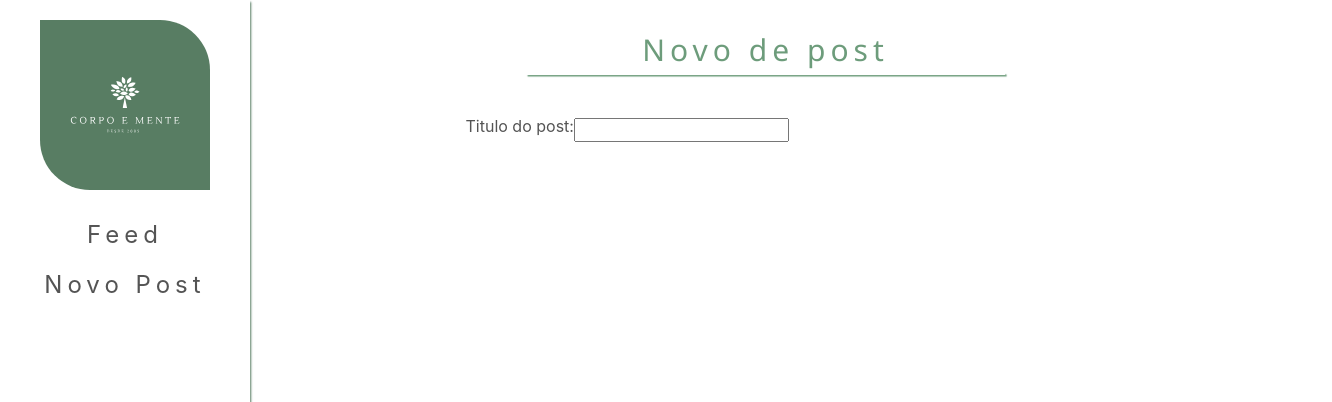
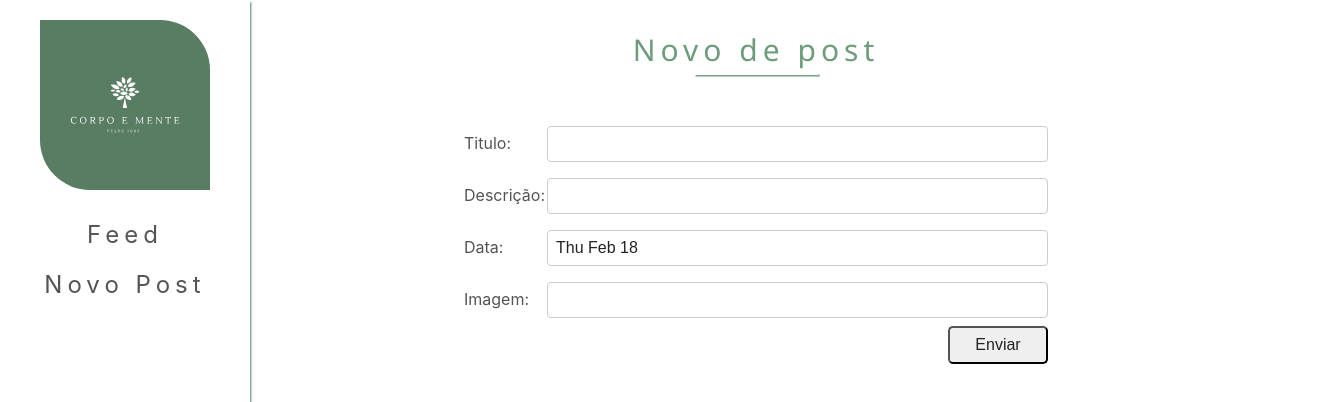
Before and after one commit to beatrizperez1914/RedeSocial, a React (Create React App) app: page / in a window 1280 px wide. Shown: the top 402 px of the page, 1332 px wide, since content can reach past the window. Built offline with nearby package versions, Linux system fonts and the light colour scheme.

Commit message:
:up - atualização no layout de cadastro

```diff
--- a/src/Pages/form/index.js
+++ b/src/Pages/form/index.js
@@ -1,6 +1,23 @@
-import React from 'react';
+import React, { useState } from 'react';
 import './style.css'
-const index = () => {
+
+const DEFAULT_LIST = {
+    title: '',
+    imageurl: '',
+    userAvatar: '',
+    description: '',
+    date: (new Date().toDateString().substr(0,10))
+
+}
+
+const Index = () => {
+
+    const [values, setValues] = useState(DEFAULT_LIST);
+
+    const handlerChange = (evento) =>{
+        setValues(values =>({...values, title: evento.target.value}))
+    }
+
     return (
         <div className="form-container">
             <div className="description-line">
@@ -8,11 +25,48 @@ const index = () => {
                 <div className="line"></div>
             </div>
             <form>
-                    <label>Titulo do post:</label>
-                    <input></input>
+                  <FormGroup
+                    required
+                    name="title"
+                    label="Titulo"
+                    onChange={handlerChange}
+                    value={values.title}
+                />
+                <FormGroup
+                    required
+                    name="description"
+                    label="Descrição"
+                    onChange={handlerChange}
+                    value={values.description}
+                />
+                <FormGroup
+                    required
+                    name="date"
+                    label="Data"
+                    onChange={handlerChange}
+                    value={values.date}
+                    type="date"
+                />
+                <FormGroup
+                    required
+                    name="imageUrl"
+                    label="Imagem"
+                    onChange={handlerChange}
+                    value={values.imageUrl}
+                />
+                <button type="submit">Enviar</button>
             </form>
         </div>
     )
 }
 
-export default index
+const FormGroup = ({value, name, onCharge, label}) => {
+    return(
+        <div className="form-group">
+            <label htmlFor={name}>{label}:</label>
+            <input name={name} value={value} onCharge={onCharge}></input>
+        </div>
+    )
+}
+
+export default Index
--- a/src/Pages/form/style.css
+++ b/src/Pages/form/style.css
@@ -1,39 +1,51 @@
-.form-container{
-    padding-left: 251px;
+
+.form-container {
+    display: flex;
+    flex-direction: column;
+    width: 90%;
+    align-items: center;
+    padding-left: 180px;
 }
 
-.description-line>h2{
-    font-family:'Segoe UI', Tahoma, Geneva, Verdana, sans-serif;
-    font-weight: 500;
-    font-size: 30px;
-    margin-bottom: 8px;
-    letter-spacing: 5px;
-    color: #6d9c7b;
-
+.form-container>h1 {
+    font-size: 2rem;
+    font-weight: 800;
 }
 
-.description-line{
+.form-container>form {
     display: flex;
     flex-direction: column;
-    justify-content: center;
-    align-items: center;
-    margin: 35px;
+    padding: 8px;
+    width: 600px;
+    margin: auto
 }
 
-.line{
-    width: 100%;
-    max-width: 50%;
-    background-color: #fff;
-    height: .1rem;
-    background-color: #fff;
-    box-shadow: 0.1rem 0.1rem 1px  #6d9c7b;
+.form-group {
     display: flex;
+    padding: 8px;
+    align-items: baseline;
 }
 
-.form-container>form{
-    display: flex ;
+.form-group>input {
+    flex-grow: 1;
+    margin-left: 8px;
     padding: 8px;
-    width: 600px;
-    margin: auto;
+    display: inline-block;
+    border: 1px solid #ccc;
+    border-radius: 4px;
+    box-sizing: border-box;
+}
 
+.form-group>label {
+    width: 75px;
 }
+
+.form-container button {
+    width: 100px;
+    margin-left: auto;
+    margin-right: 8px;
+    padding: 8px;
+    border-radius: 5px;
+
+    transition: all 0.4s;
+}
```
